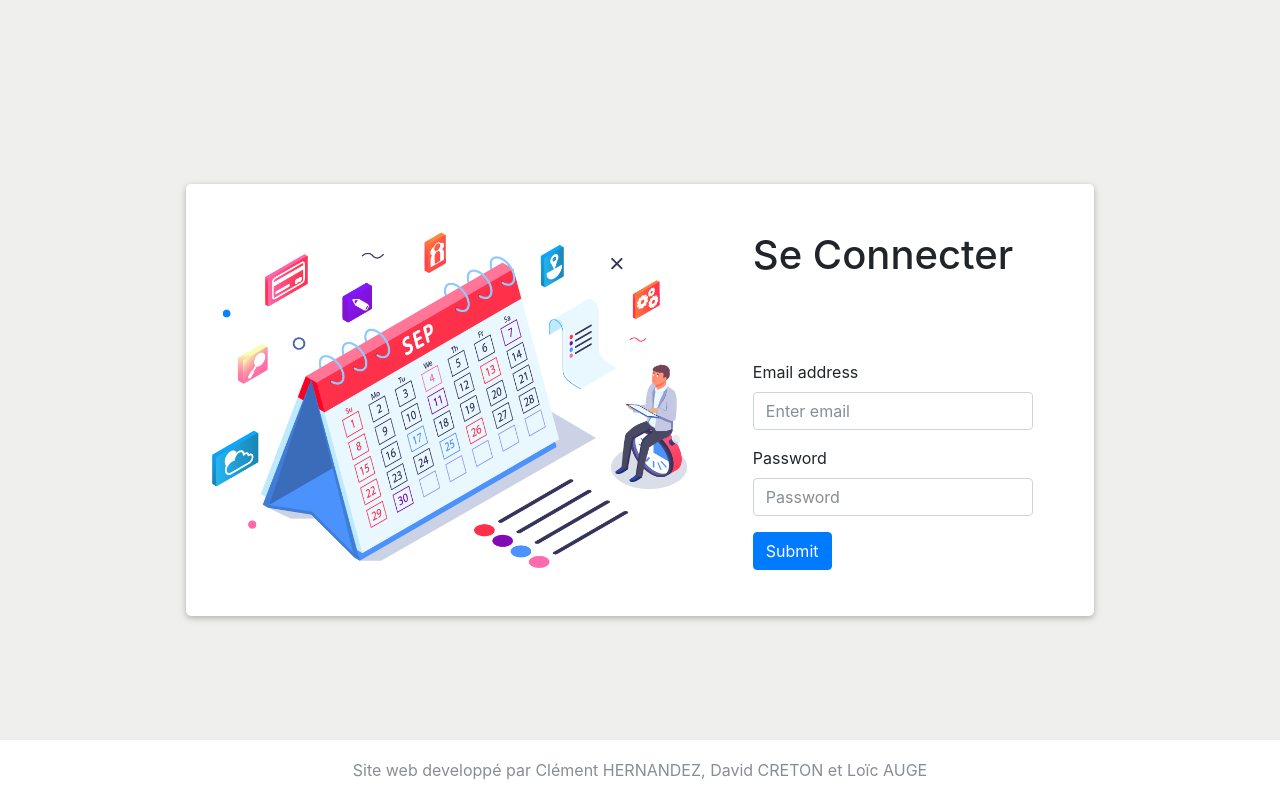
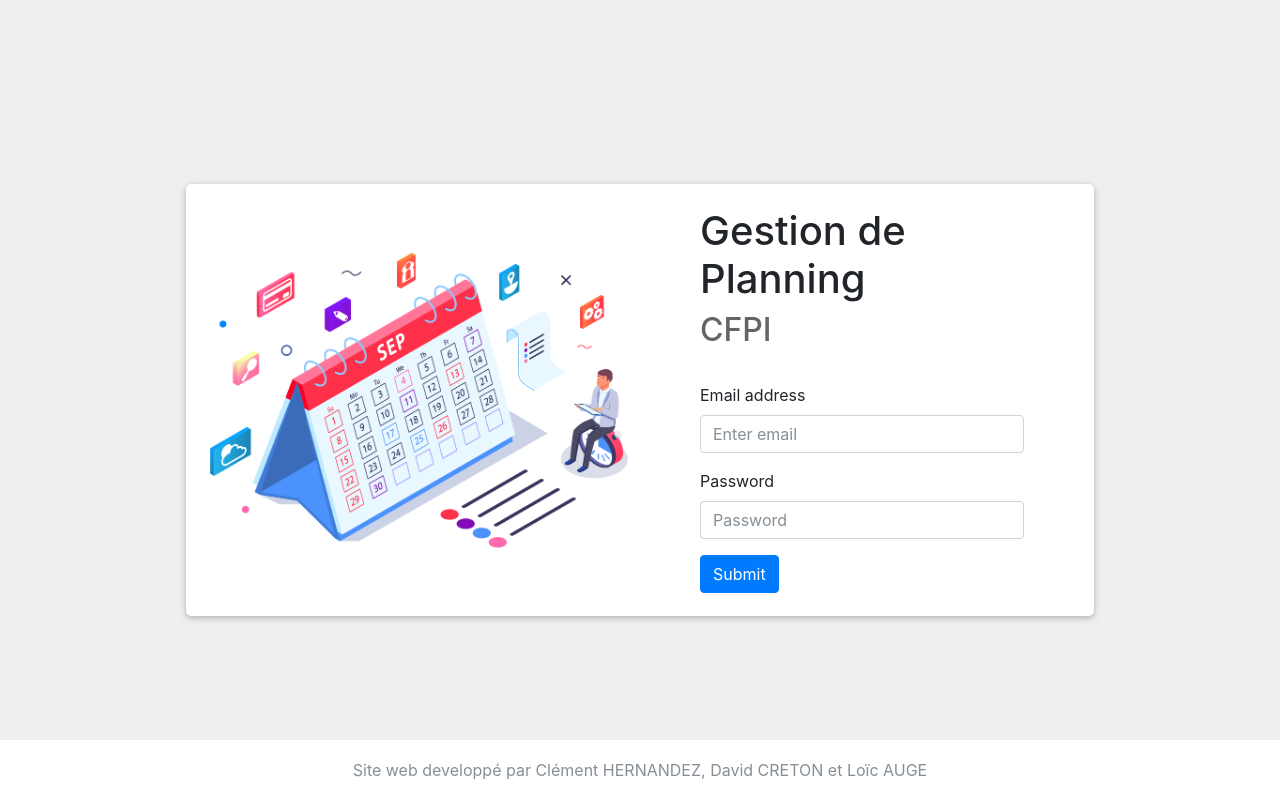
Before and after one commit to clementher/SymfonyProject, a Symfony app: template templates/login.html.twig in a window 1280 px wide. Run offline with Twig, Linux system fonts and the light colour scheme; the template is opened without the code that fills it, so the values that code supplies are empty; some libraries are stand-ins or nearby versions.

Commit message:
Login Last Modif

```diff
--- a/public/css/styles.css
+++ b/public/css/styles.css
@@ -248,6 +248,13 @@ html {height:100%}
     position: absolute;
 }
 
+#imgContainer{
+    display: flex;
+    flex-direction: row;
+    align-items: center;
+    width: 50%;
+}
+
 #formLogin{
     background: white;
     width: 71%;
@@ -267,9 +274,10 @@ html {height:100%}
 }
 
 #form {
-    width: 100%;
+    width: 50%;
+    max-width: 600px;
+    min-width: 370px;
     height: 100%;
-    background: white;
     display: flex;
     flex-direction: row;
     align-content: space-around;
--- a/templates/login.html.twig
+++ b/templates/login.html.twig
@@ -20,10 +20,13 @@
 
 <div id="containerLogin">
     <div id="formLogin">
-        <img src="/images/calendarLogin.png" id="imageLogin" width="600" height="400">
+        <div id="imgContainer">
+            <img src="/images/calendarLogin.png" id="imageLogin" width="600" height="400">
+        </div>
         <div id="form">
             <div id="title" class="formGroup">
-                <h1>Se Connecter<h1>
+                <h1>Gestion de Planning</h1>
+                <h2 style="color: #656565;">CFPI</h2>
             </div>
             <div id="input" class="formGroup">
                 <div class="form-group">
```
Also changed, not shown: other parts of public/css/styles.css (+30 -1 lines).
